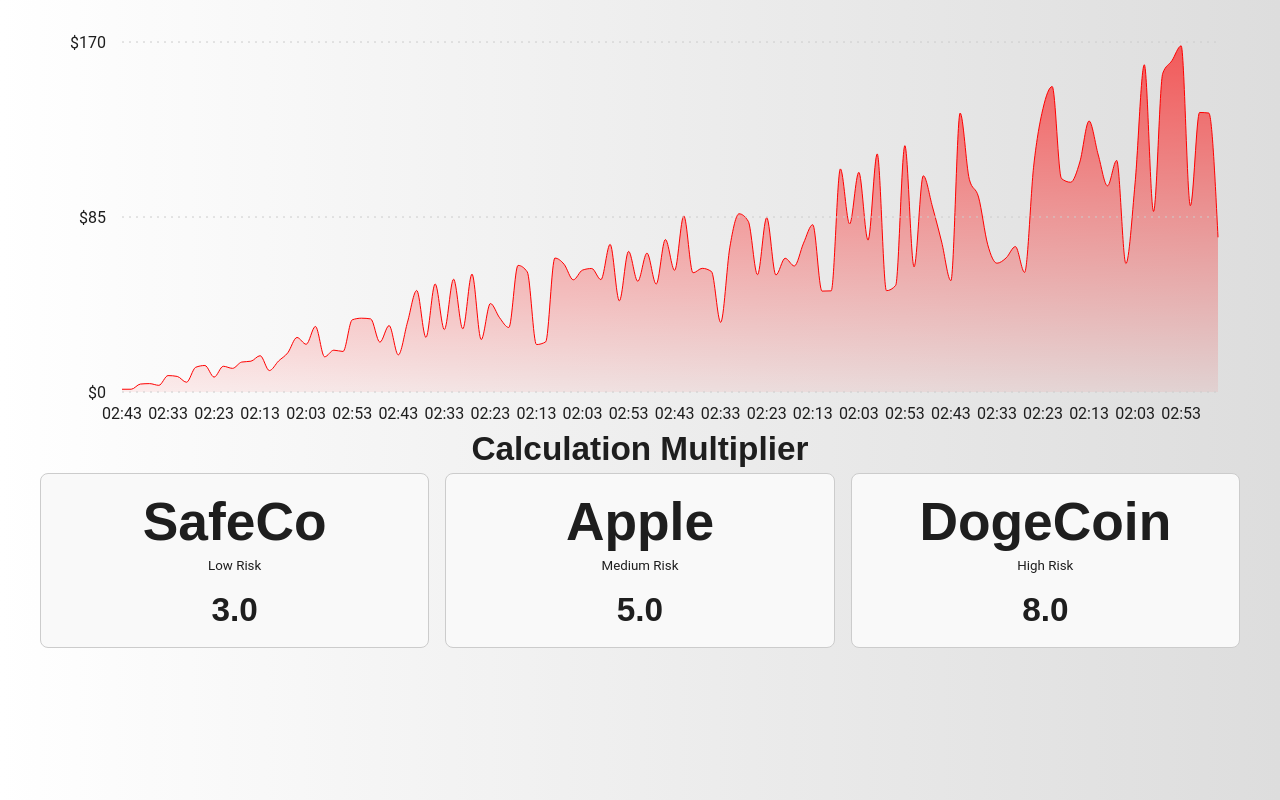
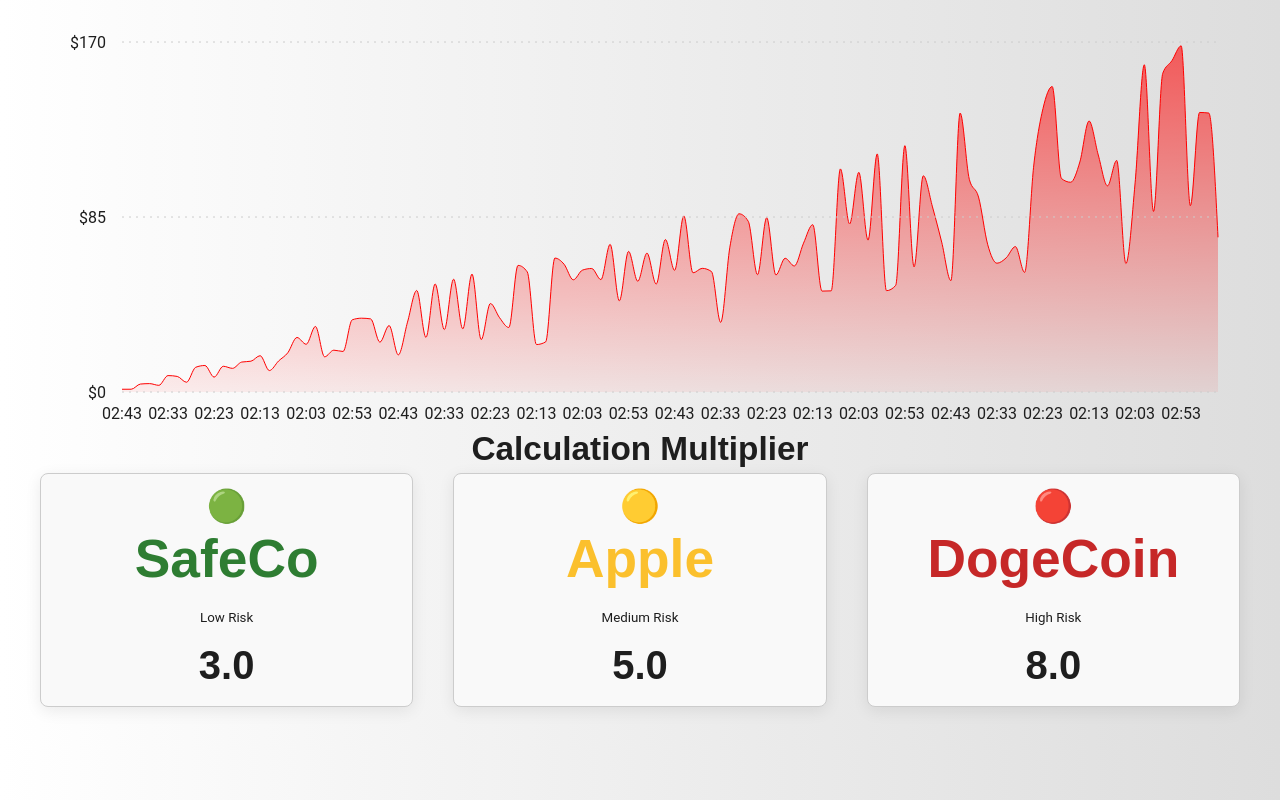
Before and after one commit to idrury/stock_sim, a React (Vite) app: page / in a window 1280 px wide. Built offline with nearby package versions, Linux system fonts and the light colour scheme.

Commit message:
Even nicer cards

```diff
--- a/src/CalculationMultiplier.css
+++ b/src/CalculationMultiplier.css
@@ -6,6 +6,8 @@
   text-align: center;
   background-color: #f9f9f9;
   flex: 1 1 0;           /* Allow cards to grow/shrink equally */
+  box-shadow: 0 4px 16px rgba(0,0,0,0.08);
+  transition: box-shadow 0.2s, transform 0.2s;
   display: flex;
   flex-direction: column;
   justify-content: center;
--- a/src/CalculationMultiplier.tsx
+++ b/src/CalculationMultiplier.tsx
@@ -36,21 +36,24 @@
   }, [])
 
   return (
-    <div style={{ display: 'flex', justifyContent: 'center', alignItems: 'stretch' }}>
-      <div className="RiskCard">
-        <h1 style={{ marginTop: 5 }}>SafeCo</h1>
-        <p style={{ marginBottom: 20, marginTop: -25 }}>Low Risk</p>
-        <h2 style={{ marginBottom: 5 }}>{lowRisk.toFixed(1)}</h2>
+    <div style={{ display: 'flex', justifyContent: 'center', alignItems: 'stretch', gap: '24px' }}>
+      <div className="RiskCard low">
+        <span style={{ fontSize: '2rem' }}>🟢</span>
+        <h1 style={{ marginTop: 10, color: '#2e7d32' }}>SafeCo</h1>
+        <p style={{ marginBottom: 20, marginTop: -10 }}>Low Risk</p>
+        <h2 style={{ marginBottom: 5, fontSize: '2.5rem' }}>{lowRisk.toFixed(1)}</h2>
       </div>
-      <div className="RiskCard">
-        <h1 style={{ marginTop: 5 }}>Apple</h1>
-        <p style={{ marginBottom: 20, marginTop: -25 }}>Medium Risk</p>
-        <h2 style={{ marginBottom: 5 }}>{mediumRisk.toFixed(1)}</h2>
+      <div className="RiskCard medium">
+        <span style={{ fontSize: '2rem' }}>🟡</span>
+        <h1 style={{ marginTop: 10, color: '#fbc02d' }}>Apple</h1>
+        <p style={{ marginBottom: 20, marginTop: -10 }}>Medium Risk</p>
+        <h2 style={{ marginBottom: 5, fontSize: '2.5rem' }}>{mediumRisk.toFixed(1)}</h2>
       </div>
-      <div className="RiskCard">
-        <h1 style={{ marginTop: 5 }}>DogeCoin</h1>
-        <p style={{ marginBottom: 20, marginTop: -25 }}>High Risk</p>
-        <h2 style={{ marginBottom: 5 }}>{highRisk.toFixed(1)}</h2>
+      <div className="RiskCard high">
+        <span style={{ fontSize: '2rem' }}>🔴</span>
+        <h1 style={{ marginTop: 10, color: '#c62828' }}>DogeCoin</h1>
+        <p style={{ marginBottom: 20, marginTop: -10 }}>High Risk</p>
+        <h2 style={{ marginBottom: 5, fontSize: '2.5rem' }}>{highRisk.toFixed(1)}</h2>
       </div>
     </div>
 
```
